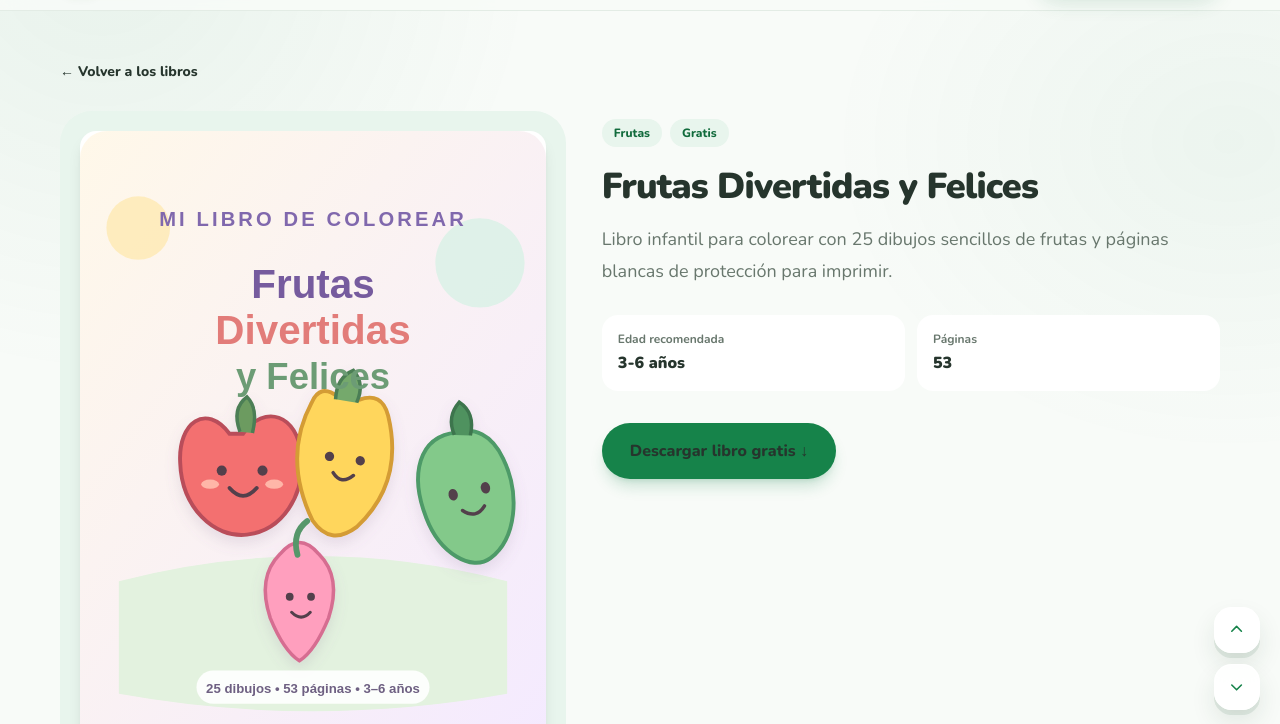
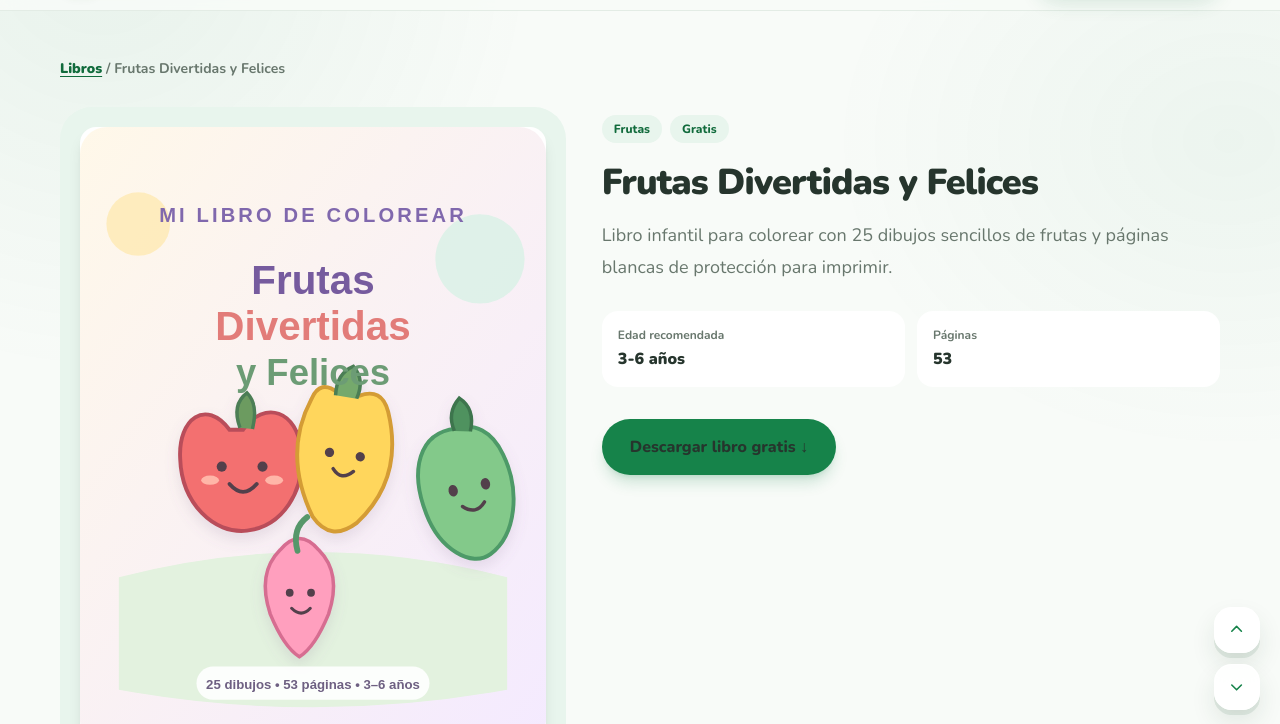
Before and after one commit to gpldroid/kidsbooks, an Astro site: page /kidsbooks/libros/frutas-divertidas-y-felices in a window 1280 px wide. Shown: the part 70-794 px from the top of the page. Built offline with nearby package versions, Linux system fonts and the light colour scheme; Astro itself is replaced by a stand-in of ours.

Commit message:
Add book structured data and breadcrumb navigation

```diff
--- a/src/pages/libros/[slug].astro
+++ b/src/pages/libros/[slug].astro
@@ -15,11 +15,23 @@ const coverUrl = `${base}${book.data.cover.slice(1)}`;
 const pdfUrl = book.data.pdf
   ? `${base}${book.data.pdf.slice(1)}`
   : undefined;
+const bookStructuredData = {
+  "@context": "https://schema.org",
+  "@type": "Book",
+  "name": book.data.title,
+  "description": book.data.description,
+  "image": new URL(coverUrl, Astro.site).href,
+  "inLanguage": "es",
+  "numberOfPages": book.data.pages,
+  "genre": "Libro infantil para colorear",
+  "audience": { "@type": "PeopleAudience", "suggestedMinAge": Number(book.data.age.split("-")[0]), "suggestedMaxAge": Number(book.data.age.split("-")[1] ?? book.data.age) }
+};
 ---
-<BaseLayout title={book.data.title} description={book.data.description}>
+<BaseLayout title={book.data.title} description={book.data.description} ogImage={book.data.cover} type="article">
   <Header />
+  <script type="application/ld+json" set:html={JSON.stringify(bookStructuredData)} />
   <main class="container-page min-h-[65vh] py-12">
-    <a class="focus-ring inline-flex rounded-lg text-sm font-extrabold text-[#16834a] hover:underline" href={`${base}libros/`}>← Volver a los libros</a>
+    <nav class="mb-5 text-sm font-bold text-muted" aria-label="Migas de pan"><a class="text-link" href={`${base}libros/`}>Libros</a><span aria-hidden="true"> / </span><span aria-current="page">{book.data.title}</span></nav>
     <article class="mt-7 grid items-start gap-9 md:grid-cols-[.9fr_1.1fr]">
       <div class="rounded-[2rem] bg-[#e8f5ed] p-5">
         <img src={coverUrl} alt={`Portada: ${book.data.title}`} class="w-full rounded-2xl bg-white shadow-lg" />
```
